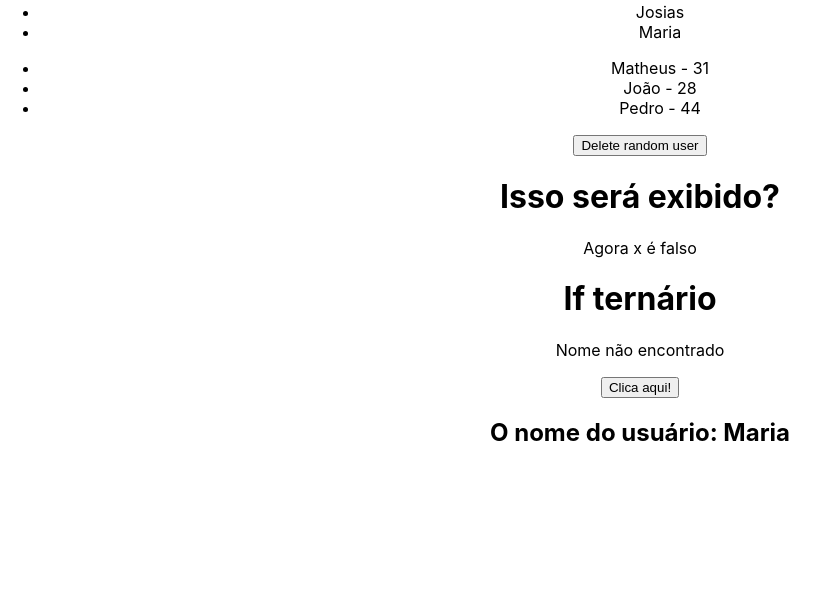
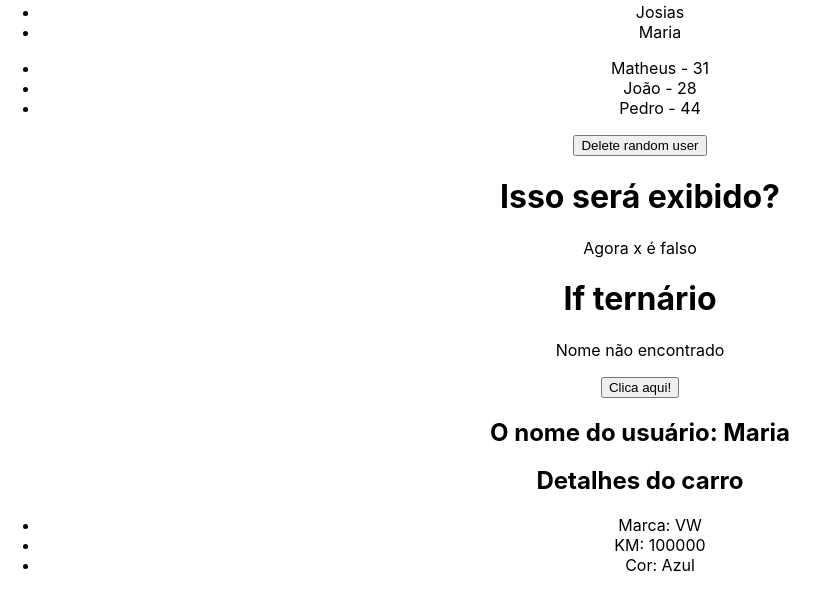
Before and after one commit to PatrikAlmeida/react, a React (Create React App) app in the folder avancando/: page / in a window 1280 px wide. Shown: the part 1146-1755 px from the top of the page, without its empty margins (0-829 px from the left). Built offline with nearby package versions, Linux system fonts and the light colour scheme.

Commit message:
destructuring em props

```diff
--- a/avancando/src/App.js
+++ b/avancando/src/App.js
@@ -6,6 +6,7 @@
 import ListRender from './components/ListRender';
 import ManageData from './components/ManageData';
 import ShowUserName from './components/ShowUserName';
+import CarDetails from './components/CarDetails';
 
 function App() {
   const name = "Joaquim"
@@ -25,7 +26,10 @@
       <ManageData />
       <ListRender />
       <ConditionalRender />
+      {/* props */}
       <ShowUserName name={userName} />
+      {/* destructuring */}
+      <CarDetails brand="VW" km={100000} color="Azul" />
     </div>
   );
 }
--- /dev/null
+++ b/avancando/src/components/CarDetails.js
@@ -0,0 +1,14 @@
+const CarDetails = ({ brand, km, color }) => {
+  return (
+    <div>
+        <h2>Detalhes do carro</h2>
+        <ul>
+            <li>Marca: {brand}</li>
+            <li>KM: {km}</li>
+            <li>Cor: {color}</li>
+        </ul>
+    </div>
+  )
+}
+
+export default CarDetails
```
